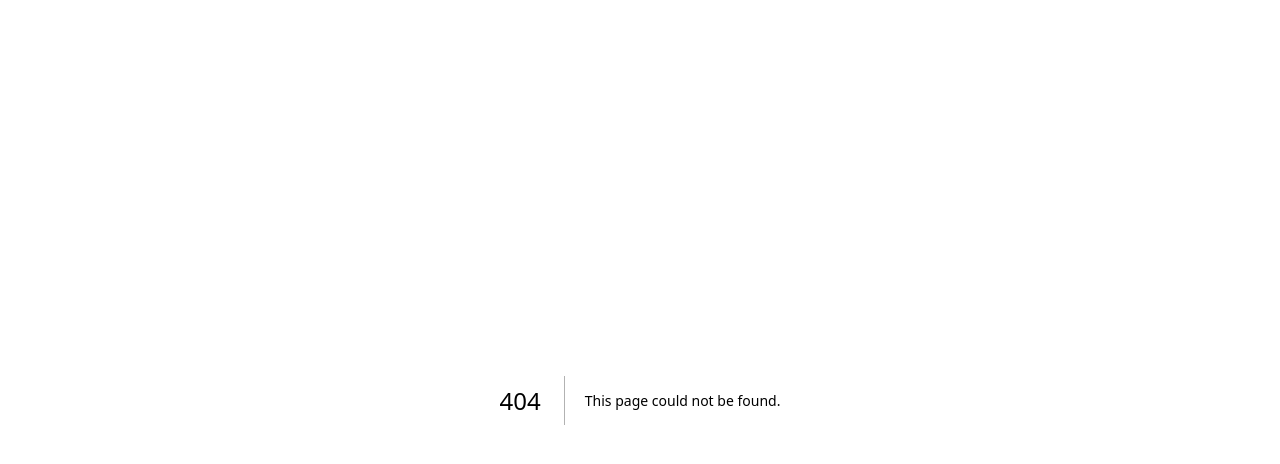
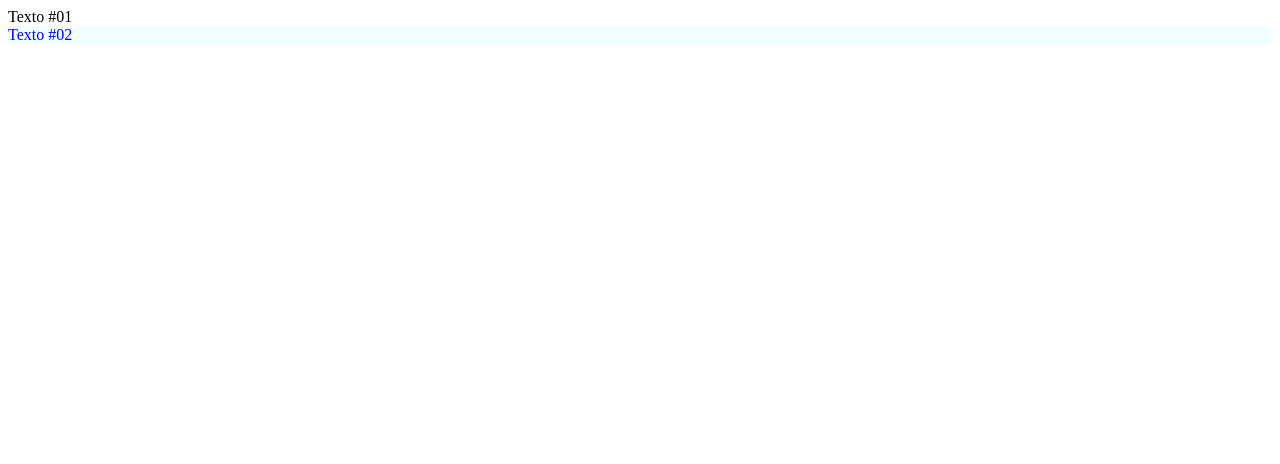
Before and after one commit to vanderson22/curso-react-nextjs, a Next.js app: page /css/integracao1 in a window 1280 px wide. Before the commit this address had no page. Shown: the top 464 px of the page. Built offline with nearby package versions, Linux system fonts and the light colour scheme.

Commit message:
integração com Css

```diff
--- a/components/Titulo.jsx
+++ b/components/Titulo.jsx
@@ -1,5 +1,5 @@
 //Maiusculo pois não é uma URL.
-export default function Titulo(propriedades){
+export default function Titulo(propriedades) {
 
     // propredades - contem as propriedades
     // <Titulo  principal="Página de cadastro"
@@ -7,8 +7,8 @@ export default function Titulo(propriedades){
 
     return (
         <>
-         <h1>{propriedades.principal}</h1>
-         <h2>{propriedades.subtitulo}</h2>
+            <h1>{propriedades.principal}</h1>
+            <h2>{propriedades.subtitulo}</h2>
         </>
     )
 
--- /dev/null
+++ b/pages/css/integracao1.css
@@ -0,0 +1,10 @@
+.integracao1 .vermelho {
+
+    color: red;
+}
+
+.integracao1 .azul {
+
+    color: blue;
+    background-color: azure;
+}
--- /dev/null
+++ b/pages/css/integracao1.jsx
@@ -0,0 +1,21 @@
+
+import "./integracao1.css"
+
+export default function integracao() {
+
+    return (
+
+        <>
+            <div className="integracao1">
+                <div className="vermelha">
+                    Texto #01
+                </div>
+                <div className="azul">
+                    Texto #02
+                </div>
+
+            </div>
+        </>
+    )
+
+}
```
